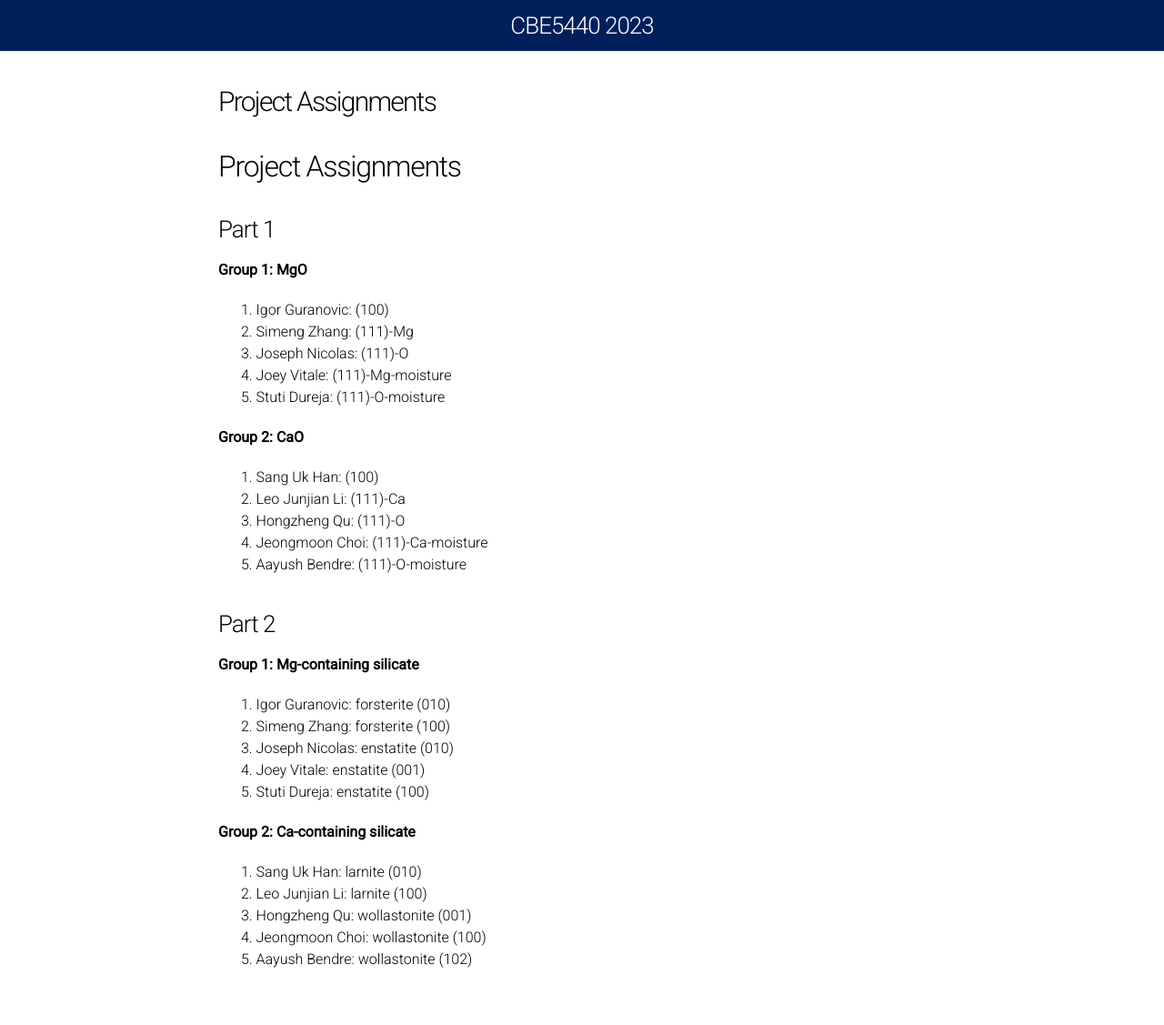
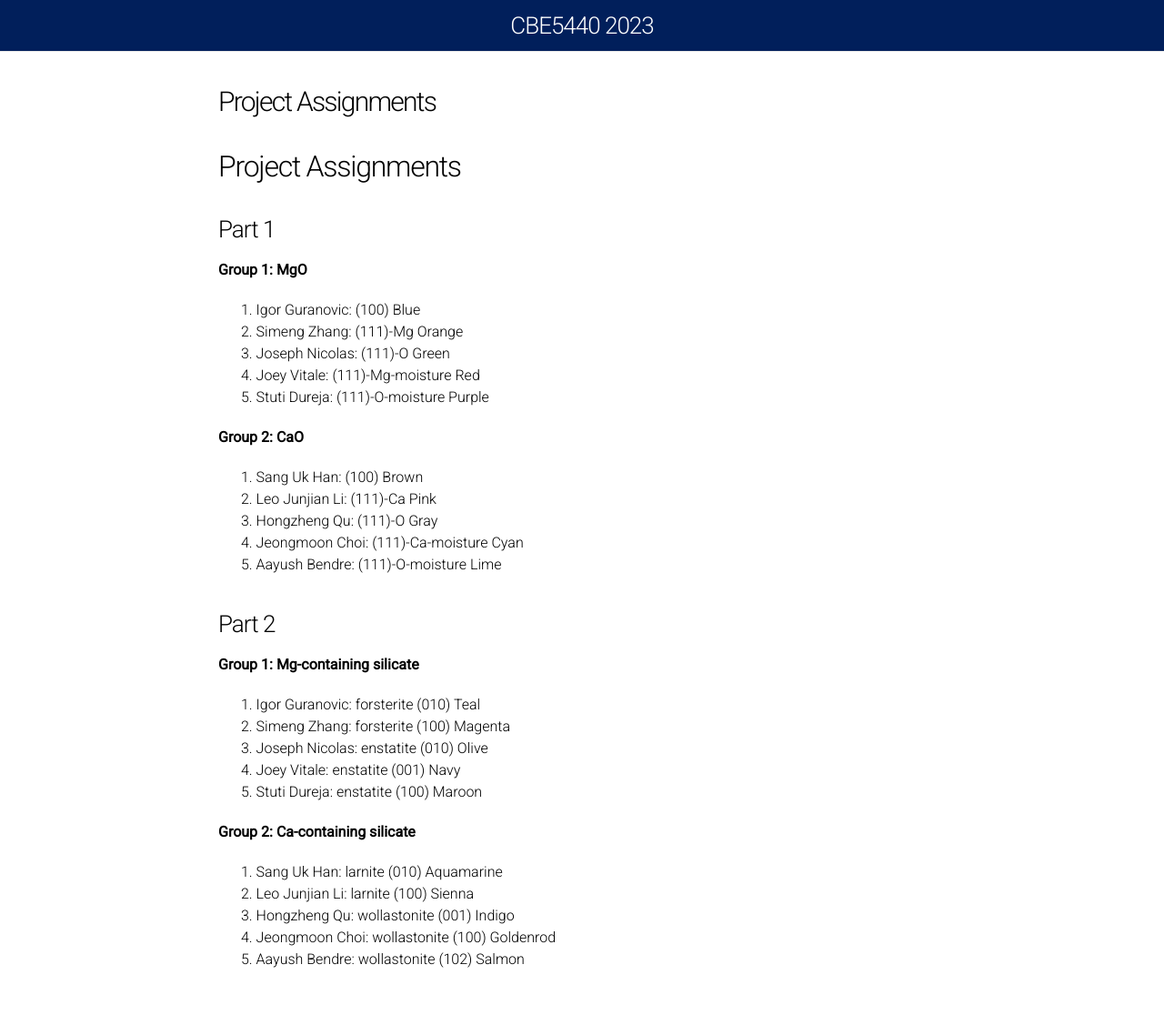
Before and after one commit to UPennCBE544/2023.github.io, a Jekyll site: the page built from ProjectAssignments.md, in a window 1280 px wide. Shown: the whole page at 91% size. Built offline with Jekyll 4.4.1, drawn with Linux system fonts in a browser that asks for light colours; our own code applies the rules of GitHub Pages for plain Markdown files.

Commit message:
Update ProjectAssignments.md

```diff
--- a/ProjectAssignments.md
+++ b/ProjectAssignments.md
@@ -9,33 +9,33 @@ permalink: Project_Assignments/
 ### Part 1 ###
 **Group 1: MgO**
 
-1. Igor Guranovic:    (100)
-2. Simeng Zhang:      (111)-Mg
-3. Joseph Nicolas:    (111)-O
-4. Joey Vitale:       (111)-Mg-moisture
-5. Stuti Dureja:      (111)-O-moisture
+1. Igor Guranovic:    (100)  Blue
+2. Simeng Zhang:      (111)-Mg  Orange
+3. Joseph Nicolas:    (111)-O  Green
+4. Joey Vitale:       (111)-Mg-moisture  Red
+5. Stuti Dureja:      (111)-O-moisture  Purple
 
 **Group 2: CaO**
 
-1. Sang Uk Han:       (100)
-2. Leo Junjian Li:    (111)-Ca
-3. Hongzheng Qu:      (111)-O
-4. Jeongmoon Choi:    (111)-Ca-moisture
-5. Aayush Bendre:     (111)-O-moisture
+1. Sang Uk Han:       (100)  Brown
+2. Leo Junjian Li:    (111)-Ca  Pink
+3. Hongzheng Qu:      (111)-O  Gray
+4. Jeongmoon Choi:    (111)-Ca-moisture  Cyan
+5. Aayush Bendre:     (111)-O-moisture  Lime
 
 ### Part 2 ###
 **Group 1: Mg-containing silicate**
 
-1. Igor Guranovic:    forsterite (010)
-2. Simeng Zhang:      forsterite (100)
-3. Joseph Nicolas:    enstatite (010)
-4. Joey Vitale:       enstatite (001)
-5. Stuti Dureja:      enstatite (100)
+1. Igor Guranovic:    forsterite (010)  Teal
+2. Simeng Zhang:      forsterite (100)  Magenta
+3. Joseph Nicolas:    enstatite (010)  Olive
+4. Joey Vitale:       enstatite (001)  Navy
+5. Stuti Dureja:      enstatite (100)  Maroon
 
 **Group 2: Ca-containing silicate**
 
-1. Sang Uk Han:       larnite (010)
-2. Leo Junjian Li:    larnite (100)
-3. Hongzheng Qu:      wollastonite (001)
-4. Jeongmoon Choi:    wollastonite (100)
-5. Aayush Bendre:     wollastonite (102)
+1. Sang Uk Han:       larnite (010)  Aquamarine
+2. Leo Junjian Li:    larnite (100)  Sienna
+3. Hongzheng Qu:      wollastonite (001)  Indigo
+4. Jeongmoon Choi:    wollastonite (100)  Goldenrod
+5. Aayush Bendre:     wollastonite (102)  Salmon
```
